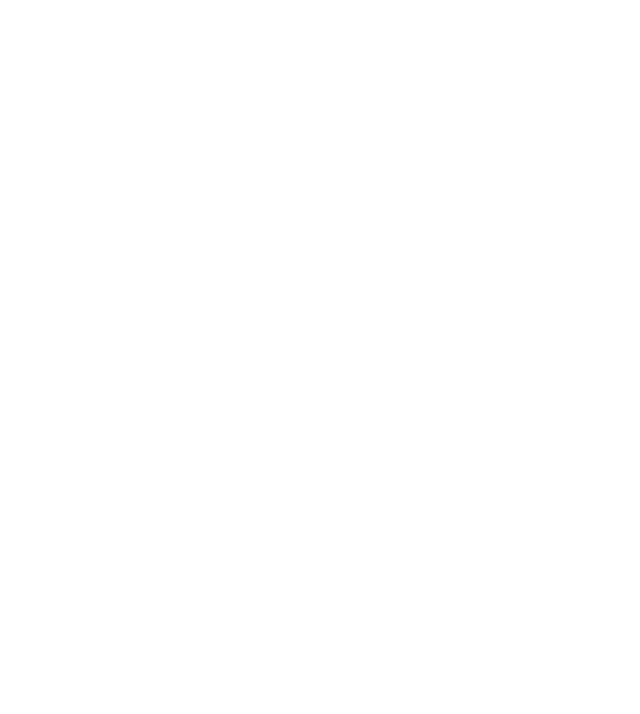
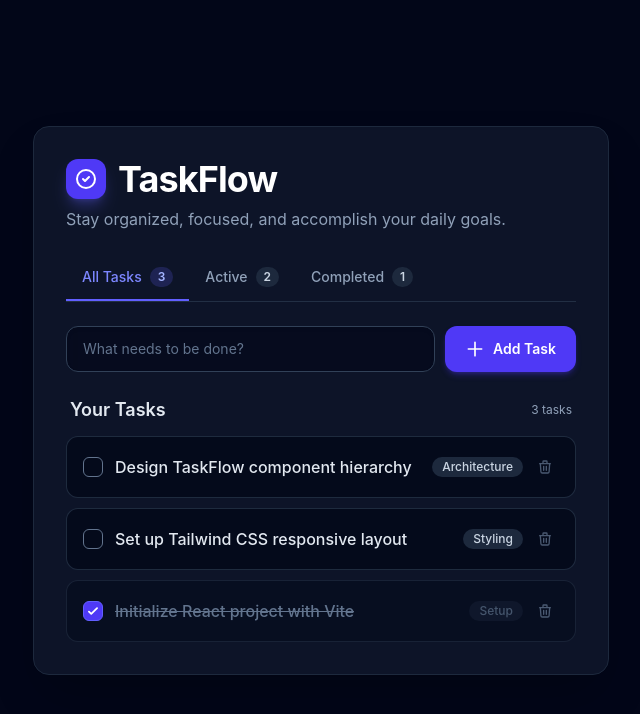
Before and after one commit to neo-0706/taskflow-react, a React (Vite) app: page / in a window 1280 px wide. Shown: the top 714 px of the page, without its empty margins (319-959 px from the left). Built offline with nearby package versions, Linux system fonts and the light colour scheme.

Commit message:
feat: build initial taskflow UI

```diff
--- a/src/App.jsx
+++ b/src/App.jsx
@@ -1,11 +1,11 @@
+import TodoApp from "./components/TodoApp";
 
 function App() {
-
   return (
-    <>
-
-    </>
-  )
+    <main className="min-h-screen w-full bg-slate-950 text-slate-100 flex items-center justify-center p-4 sm:p-6 md:p-8 font-sans antialiased">
+      <TodoApp />
+    </main>
+  );
 }
 
-export default App
+export default App;
--- /dev/null
+++ b/src/components/Header.jsx
@@ -0,0 +1,29 @@
+export default function Header() {
+  return (
+    <header className="space-y-2 text-center sm:text-left">
+      <div className="flex items-center justify-center sm:justify-start gap-3">
+        <div className="flex h-10 w-10 items-center justify-center rounded-xl bg-indigo-600 text-white shadow-lg shadow-indigo-500/30">
+          <svg
+            className="h-6 w-6"
+            fill="none"
+            stroke="currentColor"
+            viewBox="0 0 24 24"
+          >
+            <path
+              strokeLinecap="round"
+              strokeLinejoin="round"
+              strokeWidth="2"
+              d="M9 12l2 2 4-4m6 2a9 9 0 11-18 0 9 9 0 0118 0z"
+            />
+          </svg>
+        </div>
+        <h1 className="text-3xl font-bold tracking-tight text-white sm:text-4xl">
+          TaskFlow
+        </h1>
+      </div>
+      <p className="text-sm text-slate-400 sm:text-base">
+        Stay organized, focused, and accomplish your daily goals.
+      </p>
+    </header>
+  );
+}
--- /dev/null
+++ b/src/components/TodoApp.jsx
@@ -0,0 +1,15 @@
+import Header from "./Header";
+import TodoTabs from "./TodoTabs";
+import TodoInput from "./TodoInput";
+import TodoList from "./TodoList";
+
+export default function TodoApp() {
+  return (
+    <div className="w-full max-w-xl rounded-2xl border border-slate-800 bg-slate-900/90 p-6 shadow-2xl backdrop-blur-xl sm:p-8 space-y-6">
+      <Header />
+      <TodoTabs />
+      <TodoInput />
+      <TodoList />
+    </div>
+  );
+}
--- /dev/null
+++ b/src/components/TodoInput.jsx
@@ -0,0 +1,33 @@
+export default function TodoInput() {
+  return (
+    <div className="flex flex-col gap-2.5 sm:flex-row">
+      <div className="relative flex-1">
+        <input
+          type="text"
+          placeholder="What needs to be done?"
+          className="w-full rounded-xl border border-slate-700 bg-slate-950/60 px-4 py-3 text-sm text-slate-100 placeholder-slate-500 shadow-inner transition-all focus:border-indigo-500 focus:bg-slate-950 focus:outline-none focus:ring-2 focus:ring-indigo-500/30"
+          readOnly
+        />
+      </div>
+      <button
+        type="button"
+        className="flex items-center justify-center gap-2 rounded-xl bg-indigo-600 px-5 py-3 text-sm font-semibold text-white shadow-md shadow-indigo-600/30 transition-all hover:bg-indigo-500 active:scale-98 focus:outline-none focus:ring-2 focus:ring-indigo-500/50 cursor-pointer"
+      >
+        <svg
+          className="h-5 w-5"
+          fill="none"
+          stroke="currentColor"
+          viewBox="0 0 24 24"
+        >
+          <path
+            strokeLinecap="round"
+            strokeLinejoin="round"
+            strokeWidth="2"
+            d="M12 4v16m8-8H4"
+          />
+        </svg>
+        <span>Add Task</span>
+      </button>
+    </div>
+  );
+}
--- /dev/null
+++ b/src/components/TodoItem.jsx
@@ -0,0 +1,81 @@
+export default function TodoItem({ text, isCompleted, category }) {
+  return (
+    <li
+      className={`group flex items-center justify-between gap-3 rounded-xl border p-4 transition-all ${
+        isCompleted
+          ? "border-slate-800/80 bg-slate-950/40 text-slate-400"
+          : "border-slate-700/60 bg-slate-950/70 text-slate-100 hover:border-slate-600 hover:bg-slate-950"
+      }`}
+    >
+      <div className="flex items-center gap-3 min-w-0">
+        <button
+          type="button"
+          aria-label={isCompleted ? "Mark task as incomplete" : "Mark task as complete"}
+          className={`flex h-5 w-5 shrink-0 items-center justify-center rounded-md border transition-all ${
+            isCompleted
+              ? "border-indigo-500 bg-indigo-600 text-white"
+              : "border-slate-500 hover:border-indigo-400 cursor-pointer"
+          }`}
+        >
+          {isCompleted && (
+            <svg
+              className="h-3.5 w-3.5"
+              fill="none"
+              stroke="currentColor"
+              viewBox="0 0 24 24"
+            >
+              <path
+                strokeLinecap="round"
+                strokeLinejoin="round"
+                strokeWidth="3"
+                d="M5 13l4 4L19 7"
+              />
+            </svg>
+          )}
+        </button>
+
+        <span
+          className={`text-sm sm:text-base font-medium truncate ${
+            isCompleted ? "line-through text-slate-500" : "text-slate-200"
+          }`}
+        >
+          {text}
+        </span>
+      </div>
+
+      <div className="flex items-center gap-2 shrink-0">
+        {category && (
+          <span
+            className={`hidden sm:inline-block rounded-full px-2.5 py-0.5 text-xs font-medium ${
+              isCompleted
+                ? "bg-slate-900 text-slate-600"
+                : "bg-slate-800 text-slate-300"
+            }`}
+          >
+            {category}
+          </span>
+        )}
+
+        <button
+          type="button"
+          aria-label="Delete task"
+          className="rounded-lg p-1.5 text-slate-500 opacity-75 transition-colors hover:bg-rose-500/10 hover:text-rose-400 group-hover:opacity-100 cursor-pointer"
+        >
+          <svg
+            className="h-4 w-4"
+            fill="none"
+            stroke="currentColor"
+            viewBox="0 0 24 24"
+          >
+            <path
+              strokeLinecap="round"
+              strokeLinejoin="round"
+              strokeWidth="2"
+              d="M19 7l-.867 12.142A2 2 0 0116.138 21H7.862a2 2 0 01-1.995-1.858L5 7m5 4v6m4-6v6m1-10V4a1 1 0 00-1-1h-4a1 1 0 00-1 1v3M4 7h16"
+            />
+          </svg>
+        </button>
+      </div>
+    </li>
+  );
+}
--- /dev/null
+++ b/src/components/TodoList.jsx
@@ -0,0 +1,44 @@
+import TodoItem from "./TodoItem";
+
+export default function TodoList() {
+  const sampleTodos = [
+    {
+      id: 1,
+      text: "Design TaskFlow component hierarchy",
+      isCompleted: false,
+      category: "Architecture",
+    },
+    {
+      id: 2,
+      text: "Set up Tailwind CSS responsive layout",
+      isCompleted: false,
+      category: "Styling",
+    },
+    {
+      id: 3,
+      text: "Initialize React project with Vite",
+      isCompleted: true,
+      category: "Setup",
+    },
+  ];
+
+  return (
+    <section className="space-y-3">
+      <div className="flex items-center justify-between px-1">
+        <h2 className="text-lg font-semibold text-slate-200">Your Tasks</h2>
+        <span className="text-xs text-slate-400">3 tasks</span>
+      </div>
+
+      <ul className="space-y-2.5">
+        {sampleTodos.map((todo) => (
+          <TodoItem
+            key={todo.id}
+            text={todo.text}
+            isCompleted={todo.isCompleted}
+            category={todo.category}
+          />
+        ))}
+      </ul>
+    </section>
+  );
+}
--- /dev/null
+++ b/src/components/TodoTabs.jsx
@@ -0,0 +1,35 @@
+export default function TodoTabs() {
+  return (
+    <div className="flex items-center border-b border-slate-700/60 text-sm font-medium">
+      <button
+        type="button"
+        className="flex items-center gap-2 border-b-2 border-indigo-500 px-4 py-3 text-indigo-400 transition-colors"
+      >
+        <span>All Tasks</span>
+        <span className="rounded-full bg-indigo-500/20 px-2 py-0.5 text-xs font-semibold text-indigo-300">
+          3
+        </span>
+      </button>
+
+      <button
+        type="button"
+        className="flex items-center gap-2 border-b-2 border-transparent px-4 py-3 text-slate-400 hover:border-slate-600 hover:text-slate-200 transition-colors"
+      >
+        <span>Active</span>
+        <span className="rounded-full bg-slate-800 px-2 py-0.5 text-xs font-semibold text-slate-300">
+          2
+        </span>
+      </button>
+
+      <button
+        type="button"
+        className="flex items-center gap-2 border-b-2 border-transparent px-4 py-3 text-slate-400 hover:border-slate-600 hover:text-slate-200 transition-colors"
+      >
+        <span>Completed</span>
+        <span className="rounded-full bg-slate-800 px-2 py-0.5 text-xs font-semibold text-slate-300">
+          1
+        </span>
+      </button>
+    </div>
+  );
+}
```
